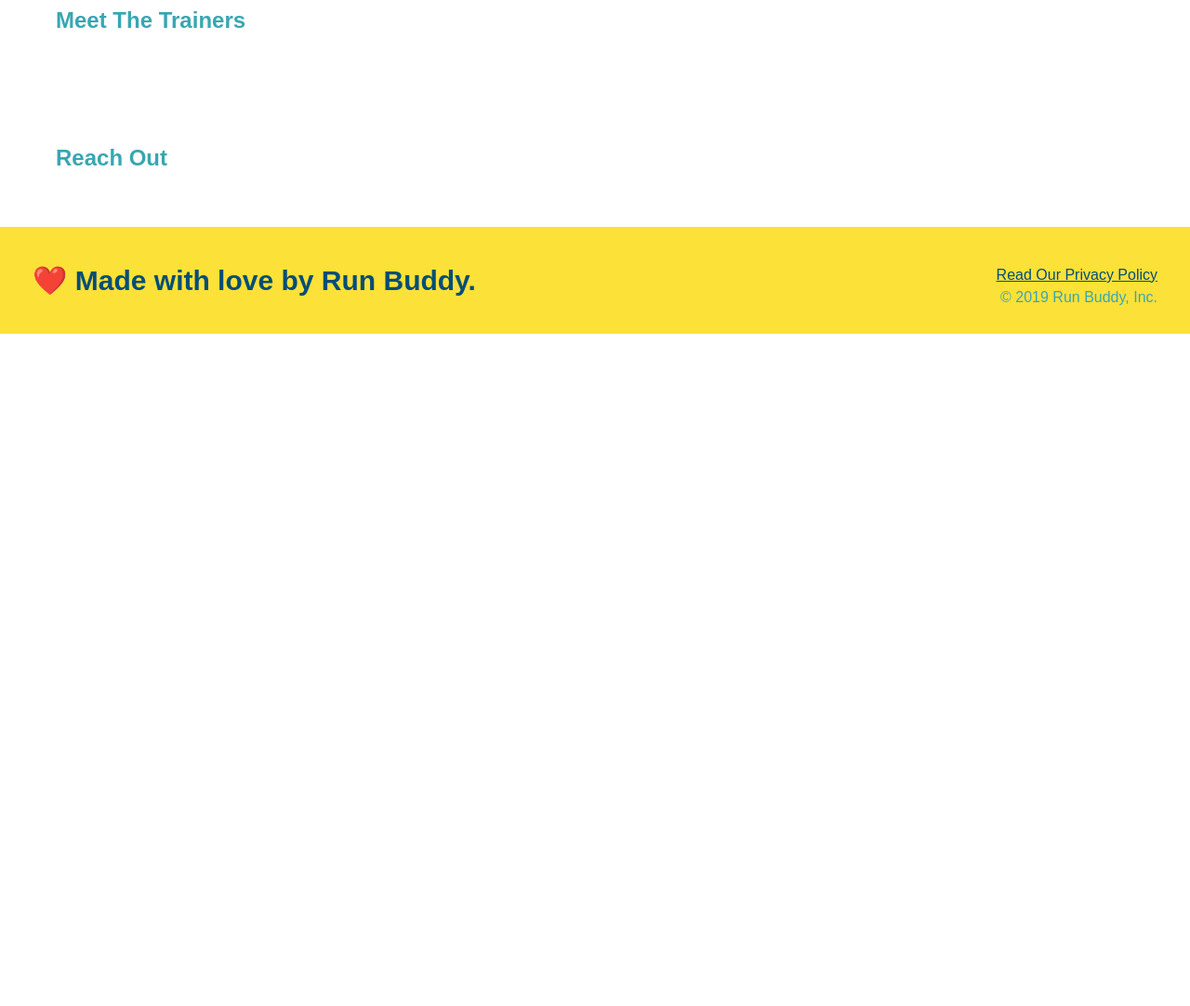
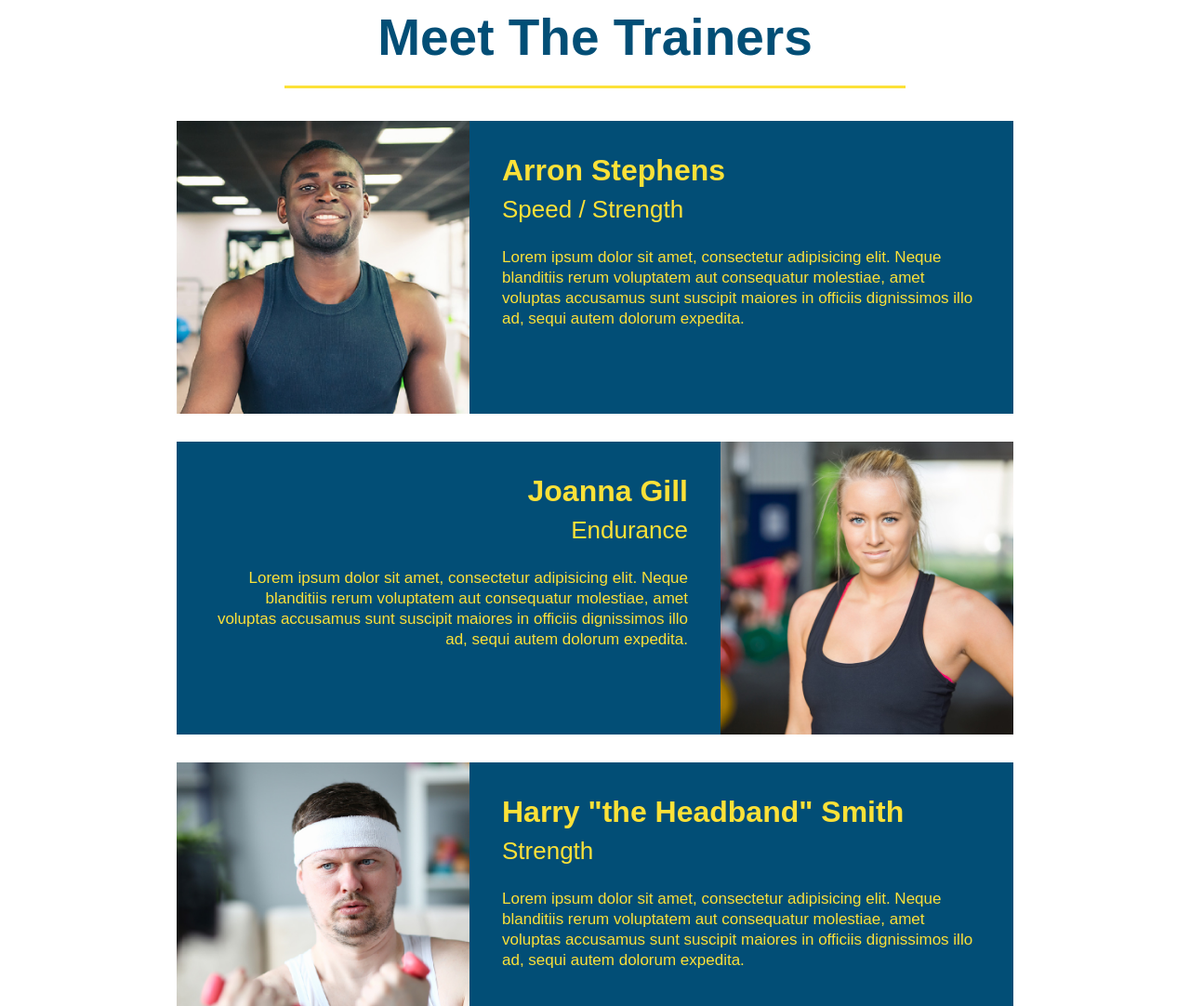
Before and after one commit to Chris-L985/run-buddy, a plain HTML site: page index.html in a window 1280 px wide. Shown: the part 2800-3882 px from the top of the page at 93% size. Before the commit the page ends 3159 px from the top, so only its background shows below. Drawn offline with Linux system fonts and the light colour scheme.

Commit message:
meet the trainers section

```diff
--- a/assets/css/style.css
+++ b/assets/css/style.css
@@ -202,3 +202,51 @@ section {
   .steps span {
       font-size: 38px;
   }
+
+  /* meet the trainers section */
+  .trainers {
+      text-align: center;
+  }
+
+  .trainer {
+      width: 900px;
+      margin: 0 auto 30px auto;
+      background: #024e76;
+      color: #fce138;
+      overflow: auto;
+  }
+
+  .trainer img {
+      width: 35%;
+      float: left;
+  }
+
+  .trainer-bio {
+      padding: 35px;
+      float: left;
+      width: 65%;
+  }
+
+  .text-left {
+      text-align: left;
+  }
+
+  .text-right{
+      text-align: right;
+  }
+
+  .trainer-bio h3 {
+      font-size: 32px;
+      margin-bottom: 8px;
+  }
+
+  .trainer-bio h4 {
+      font-weight: lighter;
+      font-size: 26px;
+      margin-bottom: 25px;
+  }
+
+  .trainer-bio p {
+      font-size: 17px;
+      line-height: 1.3;
+  }
--- a/index.html
+++ b/index.html
@@ -111,8 +111,43 @@
         </section>
 
         <!-- "meet the trainers" section -->
-        <section>
-            <h2>Meet The Trainers</h2>
+        <section id="your-trainers" class="trainers">
+            <h2 class="section-title primary-border">Meet The Trainers</h2>
+            <article class="trainer">
+                <img src="./assets/images/trainer-1.jpg" alt="Arron Stephens in his workout clothes, ready to pump iron" />
+                <div class="trainer-bio text-left">
+                    <h3>Arron Stephens</h3>
+                    <h4>Speed / Strength</h4>
+                    <p>
+                        Lorem ipsum dolor sit amet, consectetur adipisicing elit. Neque blanditiis rerum voluptatem aut consequatur molestiae, amet voluptas accusamus sunt suscipit maiores in officiis dignissimos illo ad, sequi autem dolorum expedita.
+                    </p>
+                </div>
+            </article>
+            <!-- second trainer bio -->
+
+            <article class="trainer">
+                <div class="trainer-bio text-right">
+                    <h3>Joanna Gill</h3>
+                    <h4>Endurance</h4>
+                    <p>
+                        Lorem ipsum dolor sit amet, consectetur adipisicing elit. Neque blanditiis rerum voluptatem aut consequatur molestiae, amet voluptas accusamus sunt suscipit maiores in officiis dignissimos illo ad, sequi autem dolorum expedita.
+                    </p>
+                </div>
+                <img src="./assets/images/trainer-2.jpg" alt="Joanna Gill cooling off after a workout" />
+            </article>
+
+            <!-- third trainer bio-->
+            <article class="trainer">
+                <img src="./assets/images/trainer-3.jpg" alt="Harry Smith wearing a headband and lifting comically small pink weights" />
+                <div class="trainer-bio text-left">
+                    <h3>Harry "the Headband" Smith</h3>
+                    <h4>Strength</h4>
+                    <p>
+                        Lorem ipsum dolor sit amet, consectetur adipisicing elit. Neque blanditiis rerum voluptatem aut consequatur molestiae, amet voluptas accusamus sunt suscipit maiores in officiis dignissimos illo ad, sequi autem dolorum expedita.
+                    </p>
+                </div>
+            </article>
+
         </section>
 
         <!-- "reach out" section -->
```
Also changed, not shown: assets/images/trainer-1.jpg (added), assets/images/trainer-2.jpg (added), assets/images/trainer-3.jpg (added).
